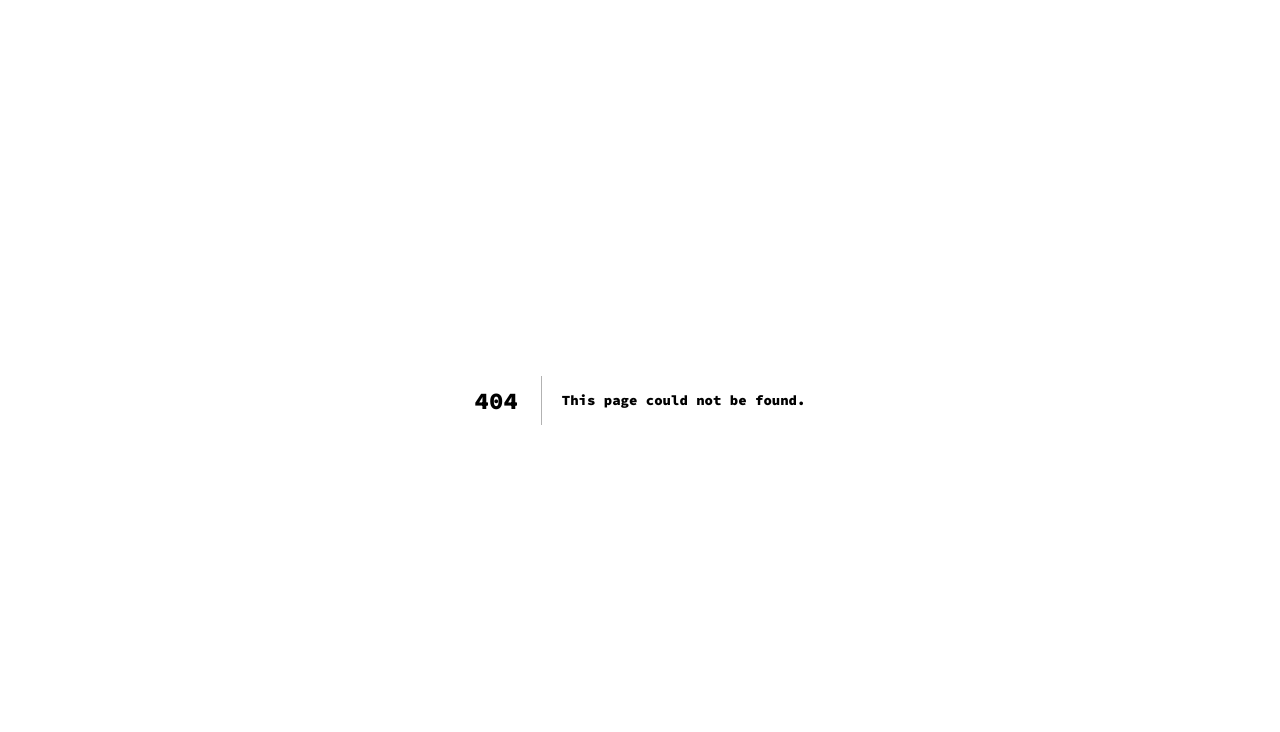
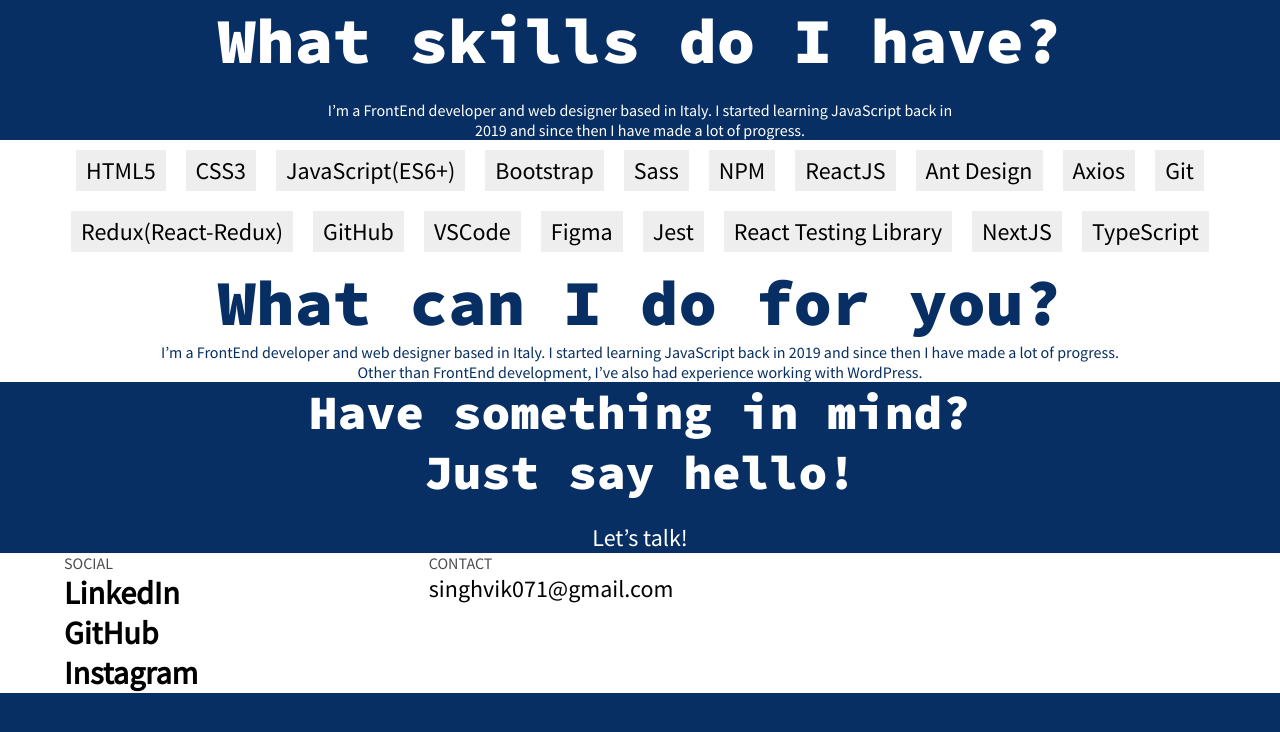
Before and after one commit to vikysingh/portfolio-3.0, a Next.js app: page /skills in a window 1280 px wide. Before the commit this address had no page. Shown: the top 732 px of the page. Built offline with nearby package versions, Linux system fonts and the light colour scheme.

Commit message:
working on skill section

```diff
--- /dev/null
+++ b/components/pages/Skills/Hero.tsx
@@ -0,0 +1,11 @@
+import styles from "../_styles/Skills.module.css"
+
+export default function Hero() {
+    return <header className="pad-y" >
+        <h1 className="white">What skills do I have?</h1>
+        <p className={`white ${styles["hero-paragraph"]}`}>
+            I’m a  FrontEnd developer and web designer based in Italy.
+            I started learning JavaScript back in 2019 and since then I have made a lot of progress.
+        </p>
+    </header>
+}
--- /dev/null
+++ b/components/pages/Skills/SkillSection.tsx
@@ -0,0 +1,34 @@
+import styles from "../_styles/Skills.module.css"
+
+interface SkillProps {
+    text: string;
+}
+
+function Skill({ text }: SkillProps) {
+    return <p className={`text-mega ${styles.skill}`}>
+         {text}
+    </p>
+}
+
+interface SkillSectionProps {
+    skills: Array<string>;
+}
+
+export default function SkillSection({skills}: SkillSectionProps) {
+    return <section className="pad-y bg-white" >
+        <div className="flex center-center wrap" >
+            {
+                skills.map(_skill => <Skill text={_skill} key={_skill} />)
+            }
+        </div>
+        <h1 className="blue" >What can I do for you?</h1>
+        <p className="blue" >
+            I’m a  FrontEnd developer and web designer based in Italy.
+            I started learning JavaScript back in 2019 and since then I have made a lot of progress.
+        </p>
+        <p className="blue" >
+            Other than FrontEnd development, I’ve
+            also had experience working with WordPress.
+        </p>
+    </section>
+}
--- a/components/pages/_styles/About.module.css
+++ b/components/pages/_styles/About.module.css
@@ -10,7 +10,8 @@
 
 .hero h1 {
     position: absolute;
-    left: 0;
+    left: 40%;
+    top: 15%;
 }
 
 .hero div {
--- /dev/null
+++ b/components/pages/_styles/Skills.module.css
@@ -0,0 +1,11 @@
+.hero-paragraph {
+    width: 50%;
+    margin-top: 20px !important;
+    margin: auto;
+}
+
+.skill {
+    margin: 10px;
+    background-color: #eee;
+    padding: 5px 10px;
+}
--- a/components/pages/index.ts
+++ b/components/pages/index.ts
@@ -4,3 +4,7 @@
 
 //About page components
 export { default as AboutHero } from "./About/Hero"
+
+//Skills page components
+export { default as SkillsHero } from "./Skills/Hero"
+export { default as SkillSection } from "./Skills/SkillSection"
--- /dev/null
+++ b/pages/skills.tsx
@@ -0,0 +1,21 @@
+import {SkillsHero,SkillSection} from "../components/pages/index"
+import { Footer, PromoSection } from "../components/library/index"
+
+const skills: Array<string> = [
+    "HTML5", "CSS3", "JavaScript(ES6+)", "Bootstrap",
+    "Sass", "NPM", "ReactJS", "Ant Design", "Axios",
+    "Git", "Redux(React-Redux)", "GitHub", "VSCode",
+    "Figma", "Jest", "React Testing Library", "NextJS",
+    "TypeScript"
+]
+
+export default function Skills() {
+    return <>
+        <main>
+            <SkillsHero />
+            <SkillSection skills={skills} />
+            <PromoSection/>
+        </main>
+        <Footer/>
+    </>
+}
--- a/styles/globals.css
+++ b/styles/globals.css
@@ -60,6 +60,10 @@
     align-items: flex-start;
 }
 
+.wrap {
+    flex-wrap: wrap;
+}
+
 /* Common section styles */
 .pad-y {
     padding: 5% initial;
```
